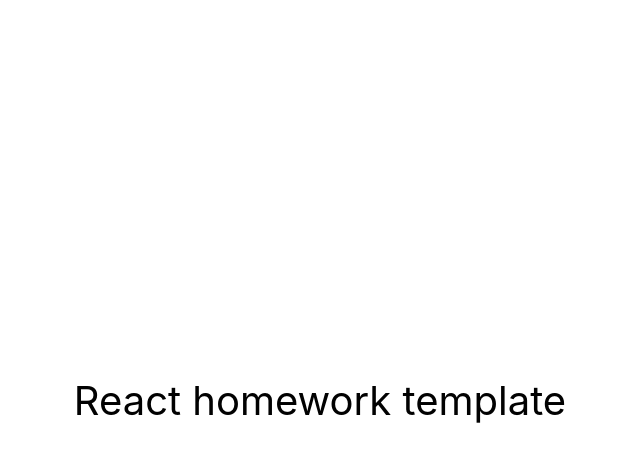
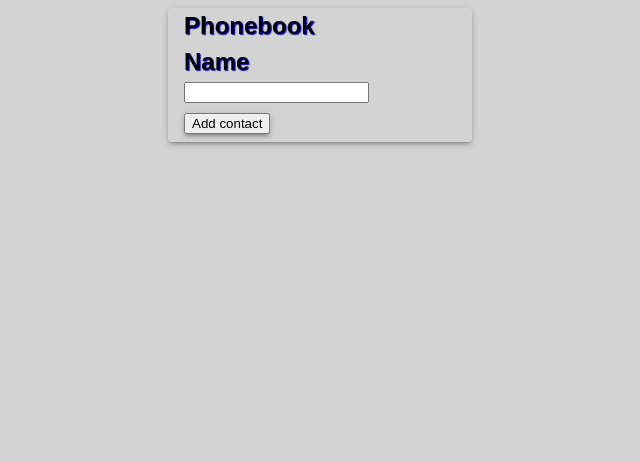
Before and after one commit to mrSerGL/goit-react-hw-02-phonebook, a React (Create React App) app: page / in a window 1280 px wide. Shown: the top 462 px of the page, without its empty margins (320-960 px from the left). Built offline with nearby package versions, Linux system fonts and the light colour scheme.

Commit message:
handleSubmit

```diff
--- a/package.json
+++ b/package.json
@@ -7,6 +7,7 @@
     "@testing-library/jest-dom": "^5.16.3",
     "@testing-library/react": "^12.1.4",
     "@testing-library/user-event": "^13.5.0",
+    "nanoid": "^4.0.2",
     "react": "^18.1.0",
     "react-dom": "^18.1.0",
     "react-scripts": "5.0.1",
--- a/src/components/App.jsx
+++ b/src/components/App.jsx
@@ -1,16 +1,39 @@
-export const App = () => {
-  return (
-    <div
-      style={{
-        height: '100vh',
-        display: 'flex',
-        justifyContent: 'center',
-        alignItems: 'center',
-        fontSize: 40,
-        color: '#010101'
-      }}
-    >
-      React homework template
-    </div>
-  );
-};
+import React, { Component } from 'react';
+import Name from './Name/Name';
+import Chapter from './Chapter';
+import css from './App.module.css';
+
+class App extends Component {
+  state = {
+    contacts: [
+      {id: 'id-1', name: 'Rosie Simpson', number: '459-12-56'},
+      {id: 'id-2', name: 'Hermione Kline', number: '443-89-12'},
+      {id: 'id-3', name: 'Eden Clements', number: '645-17-79'},
+      {id: 'id-4', name: 'Annie Copeland', number: '227-91-26'},
+    ],
+    filter: '',
+
+  }
+
+  addContact = contact => {
+
+  //   this.setState(({ todos }) => ({
+  //     contacts: [todo, ...todos],
+  //   }));
+
+console.log('app:', contact)
+
+  };
+
+  render() {
+    return (
+      <div className={css.section}>
+        <Chapter title="Phonebook">
+          <Name onSubmit={this.addContact}/>
+        </Chapter>
+      </div>
+    );
+  }
+}
+
+export default App;
--- /dev/null
+++ b/src/components/App.module.css
@@ -0,0 +1,13 @@
+.section {
+
+    width: 304px;
+    margin: 0px auto 8px auto;
+    border-radius: 4px;
+    box-shadow: rgb(0 0 0 / 20%) 0px 3px 3px -2px,
+    rgb(0 0 0 / 14%) 0px 3px 4px 0px, rgb(0 0 0 / 12%) 0px 1px 8px 0px;
+  }
+
+  .sectionTitle {
+    text-align: center;
+    margin: 0px 0px 8px 0px;
+  }
--- /dev/null
+++ b/src/components/Chapter/Chapter.js
@@ -0,0 +1,18 @@
+import PropTypes from 'prop-types';
+import css from './Chapter.module.css'
+
+function Chapter({ title, children }) {
+  return (
+    <div className={css.section}>
+      {title && <h2 className={css.chapterTitle}>{title}</h2>}
+      {children}
+    </div>
+  );
+}
+
+Chapter.propTypes = {
+  title: PropTypes.string,
+  children: PropTypes.node,
+};
+
+export default Chapter;
--- /dev/null
+++ b/src/components/Chapter/Chapter.module.css
@@ -0,0 +1,8 @@
+  .chapterTitle {
+    /* text-align: center; */
+    margin: 0px 0px 0px 16px;
+    /* padding-top: 8px; */
+
+    text-shadow: 1px 1px 1px blue;
+
+  }
--- /dev/null
+++ b/src/components/Chapter/index.js
@@ -0,0 +1 @@
+export {default} from './Chapter';
--- /dev/null
+++ b/src/components/Name/Name.js
@@ -0,0 +1,61 @@
+import React, { Component } from 'react';
+import { nanoid } from 'nanoid';
+import Chapter from 'components/Chapter';
+import css from './Name.module.css';
+
+class Name extends Component {
+  state = {
+    id: '',
+    name: '',
+  };
+
+
+  nameInputId = nanoid();
+  nameId = nanoid();
+
+  handleChangeName = event => {
+    this.setState({
+      id: this.nameId,
+      name: event.currentTarget.value,
+    });
+
+    console.log(this.state.id, this.state.name);
+  };
+
+  handleSubmit=event=>{
+    event.preventDefault();
+    this.props.onSubmit(this.state);
+
+    this.setState({
+      id: '',
+      name: '',
+    });
+
+  }
+
+  // =============== render area ======================
+  render() {
+    return (
+      <form onSubmit={this.handleSubmit}>
+        <Chapter title="Name">
+          <label htmlFor={this.nameInputId}>
+            <input
+              type="text"
+              id={this.nameInputId}
+              className={css.input}
+              name="name"
+              pattern="^[a-zA-Zа-яА-Я]+(([' -][a-zA-Zа-яА-Я ])?[a-zA-Zа-яА-Я]*)*$"
+              title="Name may contain only letters, apostrophe, dash and spaces. For example Adrian, Jacob Mercer, Charles de Batz de Castelmore d'Artagnan"
+              required
+              onChange={this.handleChangeName}
+            />
+          </label>
+        </Chapter>
+        <button type="submit" className={css.button} >
+            Add contact
+        </button>
+      </form>
+    );
+  }
+}
+export default Name;
--- /dev/null
+++ b/src/components/Name/Name.module.css
@@ -0,0 +1,18 @@
+.input{
+    margin-left: 16px;
+    margin-bottom: 8px;
+  }
+
+  .button{
+    margin-left: 16px;
+    margin-bottom: 8px;
+    box-shadow: rgb(0 0 0 / 20%) 0px 3px 3px -2px,
+    rgb(0 0 0 / 14%) 0px 3px 4px 0px, rgb(0 0 0 / 12%) 0px 1px 8px 0px;
+}
+
+.button:hover,
+button:focus {
+    cursor: pointer;
+    background-color: lightgray;
+    outline: none;
+}
--- a/src/index.css
+++ b/src/index.css
@@ -1,15 +1,54 @@
-@import-normalize; /* bring in normalize.css styles */
+*,
+*::before,
+*::after {
+  box-sizing: border-box;
+}
 
 body {
+  font-family: sans-serif;
+  font-size: 16px;
+  line-height: 1.5;
+
+  background-color: lightgrey;
+}
+h1,
+h2,
+h3,
+h4,
+h5,
+h6,
+p {
   margin: 0;
-  font-family: -apple-system, BlinkMacSystemFont, 'Segoe UI', 'Roboto', 'Oxygen',
-    'Ubuntu', 'Cantarell', 'Fira Sans', 'Droid Sans', 'Helvetica Neue',
-    sans-serif;
-  -webkit-font-smoothing: antialiased;
-  -moz-osx-font-smoothing: grayscale;
+}
+ul,
+ol {
+  margin: 0;
+  padding: 0;
 }
 
-code {
-  font-family: source-code-pro, Menlo, Monaco, Consolas, 'Courier New',
-    monospace;
+.link {
+  text-decoration: none;
+  color: currentColor;
 }
+
+.list,
+ li{
+  list-style: none;
+  margin: 0;
+  padding: 0;
+}
+
+img {
+  display: block;
+  max-width: 100%;
+  height: auto;
+}
+
+.container {
+  max-width: 304px;
+  min-width: 304px;
+  margin-left: auto;
+  margin-right: auto;
+  /* border: 1px solid black; */
+  border-radius: 10px;
+}
--- a/src/index.js
+++ b/src/index.js
@@ -1,6 +1,6 @@
 import React from 'react';
 import ReactDOM from 'react-dom/client';
-import { App } from 'components/App';
+import  App  from 'components/App';
 import './index.css';
 
 ReactDOM.createRoot(document.getElementById('root')).render(
```
Also changed, not shown: src/components/Name/index.js (added), 1 other file (tests, documents, lock files or other folders).
